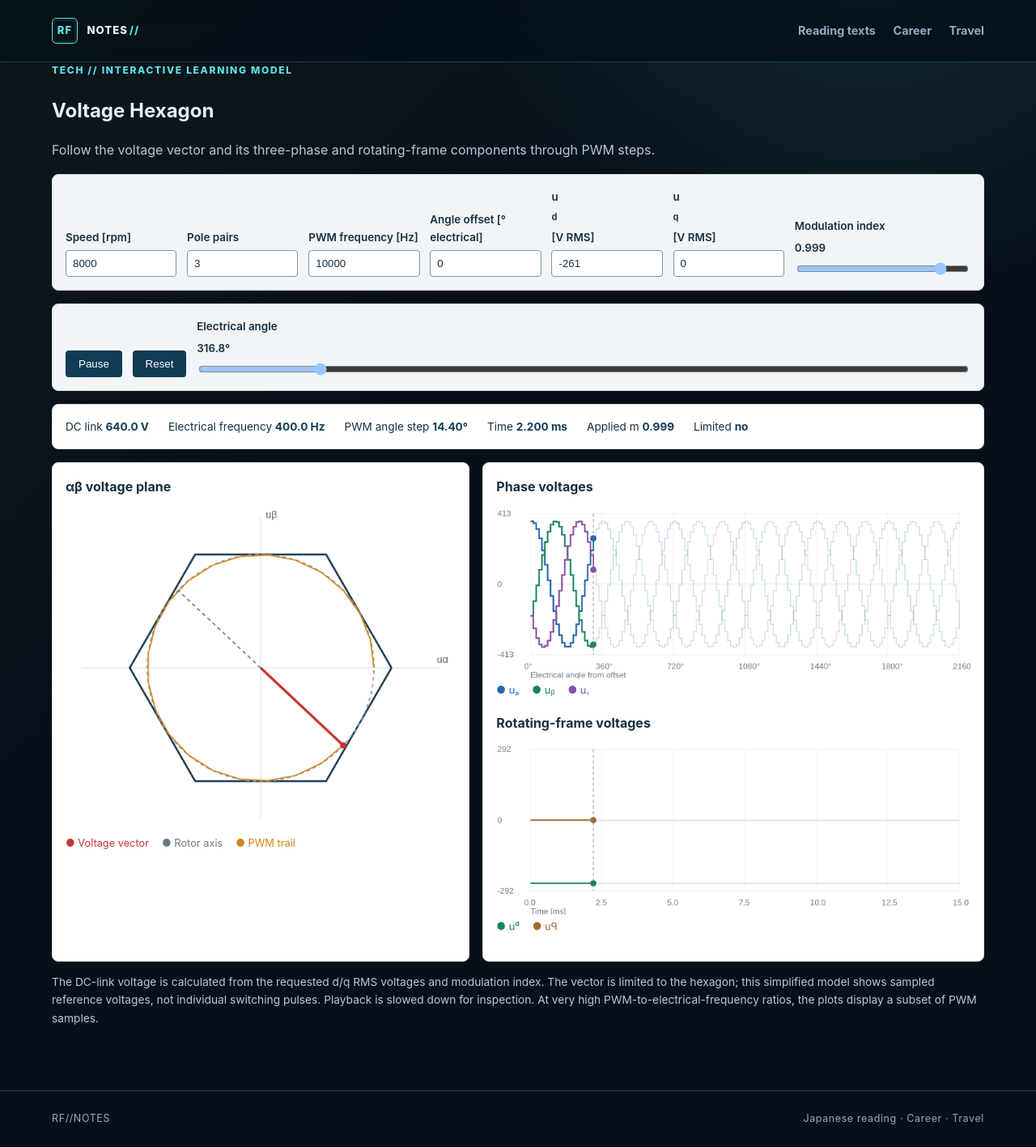
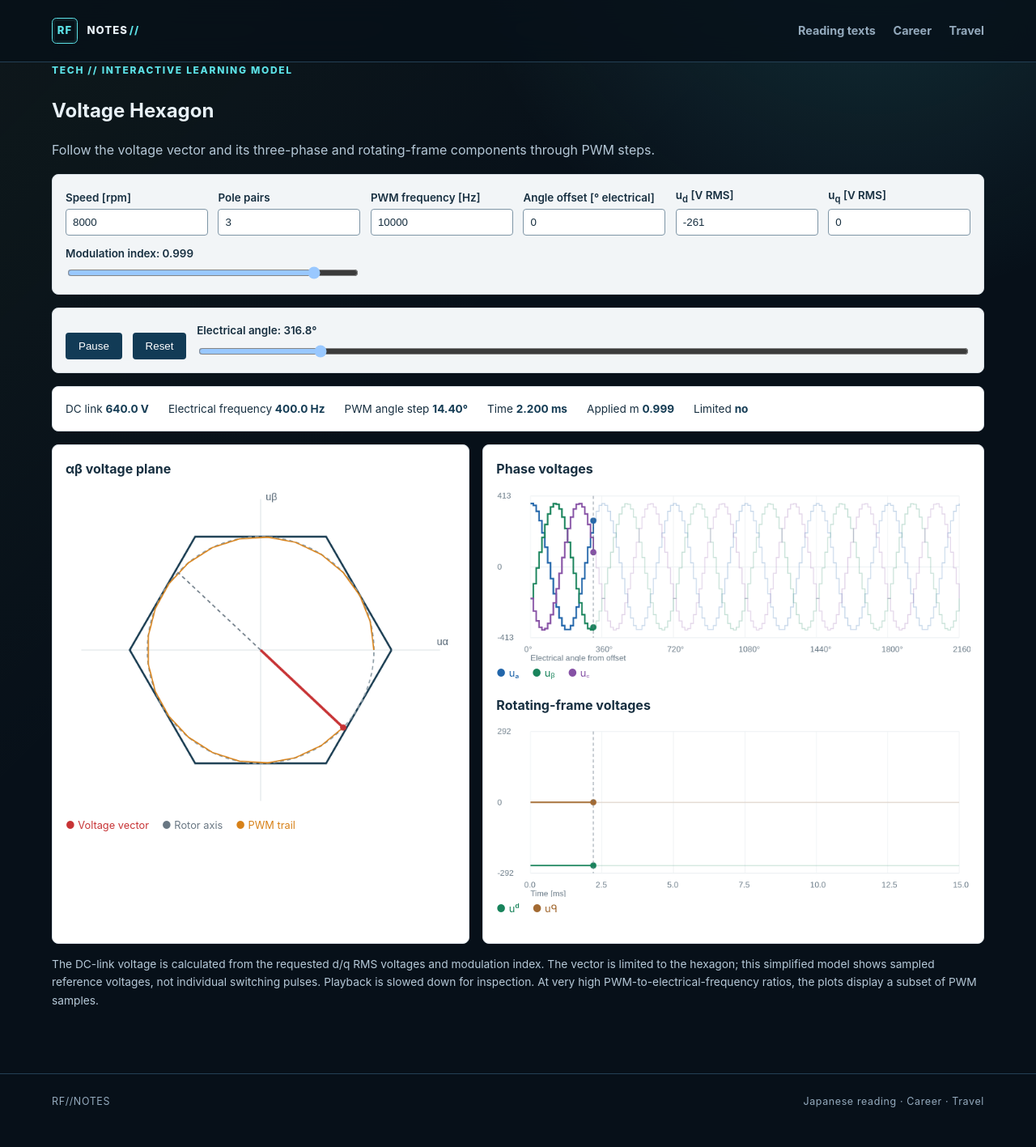
Before and after one commit to RobFil/robfil.github.io, a Jekyll site: the page built from tech/voltage-hexagon/index.html, in a window 1280 px wide. Shown: the whole page at 81% size. Built offline with Jekyll 4.4.1, drawn with Linux system fonts in a browser that asks for light colours; after the commit the page ends 1395 px from its top, so only the background shows below that.

Commit message:
Align voltage lab controls

```diff
--- a/tech/voltage-hexagon/index.html
+++ b/tech/voltage-hexagon/index.html
@@ -6,15 +6,15 @@ title: Voltage Hexagon Lab
 <section class="voltage-lab">
   <header><p class="eyebrow">TECH // INTERACTIVE LEARNING MODEL</p><h1>Voltage Hexagon</h1><p>Follow the voltage vector and its three-phase and rotating-frame components through PWM steps.</p></header>
   <div class="controls" aria-label="Simulation parameters">
-    <label>Speed [rpm]<input id="rpm" type="number" min="1" max="100000" step="100" value="8000"></label>
-    <label>Pole pairs<input id="poles" type="number" min="1" max="100" step="1" value="3"></label>
-    <label>PWM frequency [Hz]<input id="fsw" type="number" min="1" max="1000000" step="100" value="10000"></label>
-    <label>Angle offset [° electrical]<input id="offset" type="number" step="1" value="0"></label>
-    <label>u<sub>d</sub> [V RMS]<input id="ud" type="number" step="1" value="-261"></label>
-    <label>u<sub>q</sub> [V RMS]<input id="uq" type="number" step="1" value="0"></label>
-    <label class="wide">Modulation index <output id="m-value"></output><input id="m" type="range" min="0.01" max="1.1547" step="0.001" value="0.999"></label>
+    <label><span>Speed [rpm]</span><input id="rpm" type="number" min="1" max="100000" step="100" value="8000"></label>
+    <label><span>Pole pairs</span><input id="poles" type="number" min="1" max="100" step="1" value="3"></label>
+    <label><span>PWM frequency [Hz]</span><input id="fsw" type="number" min="1" max="1000000" step="100" value="10000"></label>
+    <label><span>Angle offset [° electrical]</span><input id="offset" type="number" step="1" value="0"></label>
+    <label><span>u<sub>d</sub> [V RMS]</span><input id="ud" type="number" step="1" value="-261"></label>
+    <label><span>u<sub>q</sub> [V RMS]</span><input id="uq" type="number" step="1" value="0"></label>
+    <label class="wide"><span>Modulation index: <output id="m-value"></output></span><input id="m" type="range" min="0.01" max="1.1547" step="0.001" value="0.999"></label>
   </div>
-  <div class="playback"><button id="play" type="button">Pause</button><button id="reset" type="button">Reset</button><label>Electrical angle <output id="angle-value">0°</output><input id="angle" type="range" min="0" max="2160" step="0.1" value="0"></label></div>
+  <div class="playback"><button id="play" type="button">Pause</button><button id="reset" type="button">Reset</button><label><span>Electrical angle: <output id="angle-value">0°</output></span><input id="angle" type="range" min="0" max="2160" step="0.1" value="0"></label></div>
   <div class="readouts" id="readouts" aria-live="off"></div>
   <div class="charts"><div class="chart"><h2>αβ voltage plane</h2><canvas id="hex" width="620" height="520" aria-label="Voltage hexagon, linear SVM circle and rotating voltage vector"></canvas><p class="legend"><span class="red">● Voltage vector</span> <span class="grey">● Rotor axis</span> <span class="orange">● PWM trail</span></p></div><div class="chart"><h2>Phase voltages</h2><canvas id="phase" width="760" height="280" aria-label="Three phase voltages over electrical angle"></canvas><p class="legend"><span class="blue">● uₐ</span> <span class="green">● uᵦ</span> <span class="purple">● u꜀</span></p><h2>Rotating-frame voltages</h2><canvas id="dq" width="760" height="280" aria-label="d and q voltages over time"></canvas><p class="legend"><span class="green">● uᵈ</span> <span class="brown">● uᑫ</span></p></div></div>
   <p class="note">The DC-link voltage is calculated from the requested d/q RMS voltages and modulation index. The vector is limited to the hexagon; this simplified model shows sampled reference voltages, not individual switching pulses. Playback is slowed down for inspection. At very high PWM-to-electrical-frequency ratios, the plots display a subset of PWM samples.</p>
--- a/tech/voltage-hexagon/voltage.css
+++ b/tech/voltage-hexagon/voltage.css
@@ -3,8 +3,11 @@
 .voltage-lab header > p:last-child, .note { color: #b5c8d7; }
 .controls, .playback, .readouts { display: flex; flex-wrap: wrap; gap: .8rem; padding: 1rem; background: #f2f5f7; color: #172f40; border: 1px solid #d9e1e7; border-radius: 8px; margin: 1rem 0; align-items: end; }
 .controls label, .playback label { display: flex; flex-direction: column; gap: .3rem; font-size: .84rem; font-weight: 600; flex: 1 1 120px; }
+.controls { display: grid; grid-template-columns: repeat(auto-fit, minmax(170px, 1fr)); align-items: end; }
+.controls label { min-width: 0; }
+.controls label > span { line-height: 1.35; }
 .controls input[type=number] { width: 100%; min-width: 0; padding: .5rem; border: 1px solid #7e95a6; border-radius: 4px; background: white; color: #172f40; color-scheme: light; }
-.controls .wide { flex-basis: 200px; }
+.controls .wide { grid-column: span 2; }
 .playback label { flex: 1 1 300px; }
 .playback button { padding: .55rem 1rem; background: #123b56; color: white; border: 0; border-radius: 4px; cursor: pointer; }
 .readouts { gap: .5rem 1.5rem; font-size: .85rem; background: white; }
@@ -17,3 +20,4 @@
 .red { color: #c73335; }.orange { color: #d78118; }.grey { color: #697783; }.blue { color: #2266aa; }.green { color: #18835b; }.purple { color: #8651a5; }.brown { color: #a36a32; }
 .note { font-size: .86rem; }
 @media (max-width: 760px) { .charts { grid-template-columns: 1fr; } }
+@media (max-width: 440px) { .controls { grid-template-columns: 1fr; } .controls .wide { grid-column: auto; } }
```
